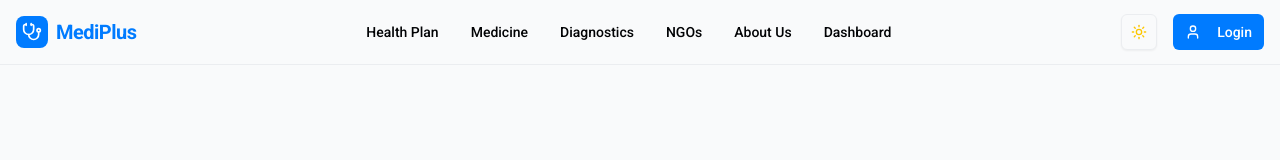
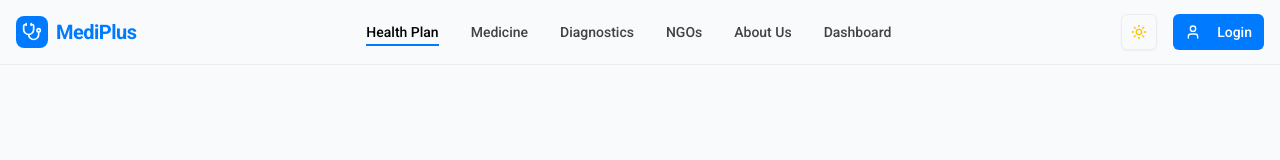
Before and after one commit to Abdulal-Roman09/mediplus-client, a Next.js app: page /health-plan in a window 1280 px wide. Shown: the top 160 px of the page. Built offline with nearby package versions, Linux system fonts and the light colour scheme.

Commit message:
feat:update the active link on navbar

```diff
--- a/components/ux/navbar/navbar.tsx
+++ b/components/ux/navbar/navbar.tsx
@@ -5,79 +5,95 @@ import * as React from "react";
 import { cn } from "@/lib/utils";
 import dynamic from "next/dynamic";
 import { navLinks } from "./navLink";
-import Logo from "../sharedComponents/logo";
 import { Menu, X } from "lucide-react";
 import { ModeToggle } from "./ModeToggle";
+import Logo from "../sharedComponents/logo";
+import { usePathname } from "next/navigation";
 
 export function Navbar() {
+  const pathname = usePathname();
   const AuthButton = dynamic(() => import("./AuthButton"), { ssr: false });
   const [isOpen, setIsOpen] = React.useState(false);
+
+  const isActiveLink = (href: string) =>
+    pathname === href || pathname.startsWith(`${href}/`);
 
   return (
     <nav className="sticky top-0 z-50 w-full border-b bg-background/95 backdrop-blur-md">
       <div className="container mx-auto px-4">
         <div className="flex h-16 items-center justify-between">
           {/* Logo */}
-          <Link href={"/"}>
+          <Link href="/">
             <Logo />
           </Link>
+
           {/* Desktop Navigation */}
-          <div className="hidden lg:flex lg:items-center lg:space-x-8">
-            {navLinks.map((link) => (
+          <div className="hidden lg:flex items-center space-x-8">
+            {navLinks.map((link) => {
+              const active = isActiveLink(link.href);
+
+              return (
                 <Link
                   key={link.name}
                   href={link.href}
-                className="text-sm font-medium transition-colors hover:text-primary"
+                  className={cn(
+                    "relative text-sm font-medium transition-colors hover:text-primary",
+                    active
+                      ? " after:absolute after:-bottom-1 after:left-0 after:h-[2px] after:w-full after:bg-primary"
+                      : "text-muted-foreground"
+                  )}
                 >
                   {link.name}
                 </Link>
-            ))}
+              );
+            })}
           </div>
 
           {/* Desktop Actions */}
-          <div className="hidden lg:flex lg:items-center lg:space-x-4">
+          <div className="hidden lg:flex items-center space-x-4">
             <ModeToggle />
             <AuthButton />
           </div>
 
           {/* Mobile Menu Button */}
-          <div className="flex lg:hidden">
           <button
-              type="button"
-              className="inline-flex items-center justify-center rounded-md p-2 text-muted-foreground hover:bg-accent hover:text-accent-foreground"
+            className="lg:hidden rounded-md p-2 text-muted-foreground hover:bg-accent"
             onClick={() => setIsOpen(!isOpen)}
           >
-              <span className="sr-only">Open main menu</span>
-              {isOpen ? (
-                <X className="h-6 w-6" />
-              ) : (
-                <Menu className="h-6 w-6" />
-              )}
+            {isOpen ? <X className="h-6 w-6" /> : <Menu className="h-6 w-6" />}
           </button>
-          </div>
         </div>
       </div>
 
       {/* Mobile Navigation */}
       <div
         className={cn(
-          "lg:hidden overflow-hidden transition-all duration-300 ease-in-out",
+          "lg:hidden overflow-hidden transition-all duration-300",
           isOpen ? "max-h-screen border-t" : "max-h-0"
         )}
       >
-        <div className="space-y-1 px-4 py-4 pb-6 bg-background">
-          {navLinks.map((link) => (
+        <div className="space-y-1 px-4 py-4 bg-background">
+          {navLinks.map((link) => {
+            const active = isActiveLink(link.href);
+
+            return (
               <Link
                 key={link.name}
                 href={link.href}
-              className="block rounded-md px-3 py-2 text-base font-medium text-foreground hover:bg-accent hover:text-primary"
                 onClick={() => setIsOpen(false)}
+                className={cn(
+                  "block rounded-md px-3 py-2 text-base font-medium transition-colors",
+                  active
+                    ? "bg-primary text-primary-foreground"
+                    : "text-muted-foreground hover:bg-accent"
+                )}
               >
                 {link.name}
               </Link>
-          ))}
+            );
+          })}
 
-          <div className="flex flex-col space-y-4 pt-6 px-3">
+          <div className="flex flex-col gap-4 pt-6 px-3">
             <ModeToggle />
             <AuthButton />
           </div>
```
Lines whose indentation alone changed are shown as unchanged.
